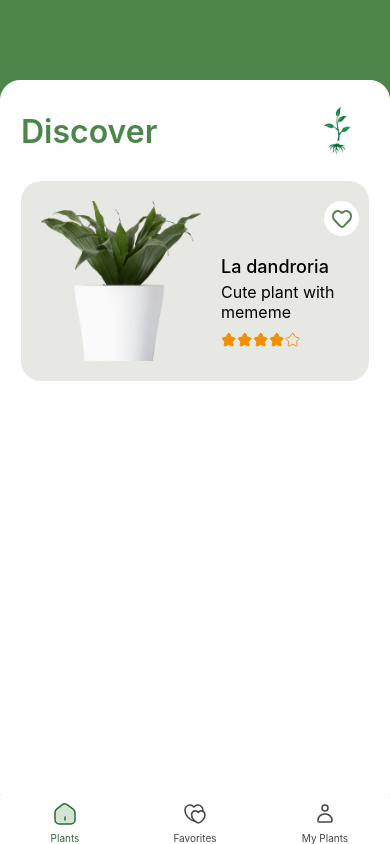
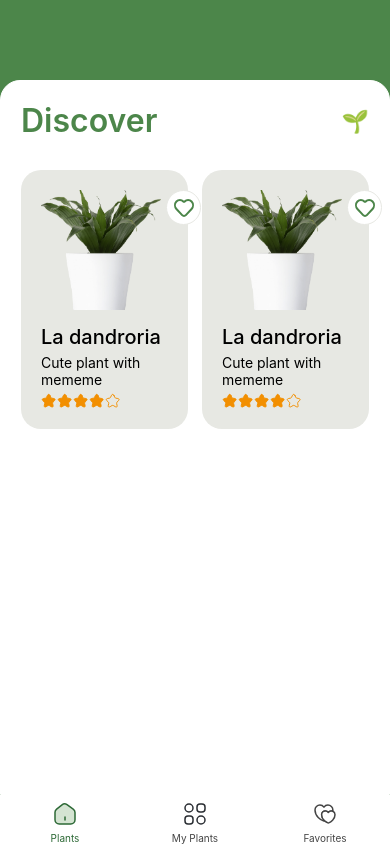
Before and after one commit to DevMahabbat/PlantsApp, a React Native app: screen /HomeMain in a window 390 px wide. Built offline with nearby package versions, Linux system fonts and the light colour scheme.

Commit message:
added favorites screen UI

```diff
--- a/src/assets/ProfileIcon.js
+++ b/src/assets/ProfileIcon.js
@@ -1,10 +1,19 @@
 import * as React from 'react';
 import Svg, {Path} from 'react-native-svg';
 const SvgProfile = props => (
-  <Svg xmlns="http://www.w3.org/2000/svg" width={25} height={25} {...props}>
+  <Svg
+    xmlns="http://www.w3.org/2000/svg"
+    width={24}
+    height={24}
+    fill="none"
+    {...props}>
     <Path
+      stroke="#292D32"
+      strokeLinecap="round"
+      strokeLinejoin="round"
+      strokeMiterlimit={10}
       strokeWidth={1.5}
-      d="M15 7a3 3 0 1 1-6 0 3 3 0 0 1 6 0ZM5 19.5a6.5 6.5 0 0 1 6.5-6.5h1a6.5 6.5 0 0 1 6.5 6.5v.5a1 1 0 0 1-1 1H6a1 1 0 0 1-1-1v-.5Z"
+      d="M17 10h2c2 0 3-1 3-3V5c0-2-1-3-3-3h-2c-2 0-3 1-3 3v2c0 2 1 3 3 3ZM5 22h2c2 0 3-1 3-3v-2c0-2-1-3-3-3H5c-2 0-3 1-3 3v2c0 2 1 3 3 3ZM6 10a4 4 0 1 0 0-8 4 4 0 0 0 0 8ZM18 22a4 4 0 1 0 0-8 4 4 0 0 0 0 8Z"
     />
   </Svg>
 );
--- a/src/navigation/components/Slider/Slider.tsx
+++ b/src/navigation/components/Slider/Slider.tsx
@@ -9,8 +9,8 @@ import {
 } from 'react-native';
 
 const data = [
-  {id: 1, source: require('../../../assets/images/plant2.png')},
-  {id: 2, source: require('../../../assets/images/plant3.png')},
+  {id: 1, source: require('../../../assets/images/plantonb2.png')},
+  {id: 2, source: require('../../../assets/images/plant2.png')},
   {id: 3, source: require('../../../assets/images/plantonb.png')},
 ];
 
@@ -70,6 +70,7 @@ const styles = StyleSheet.create({
     marginHorizontal: 20,
     borderRadius: 20,
     marginTop: 20,
+    resizeMode: 'contain',
   },
   paginationContainer: {
     flexDirection: 'row',
--- a/src/navigation/navigator/HomeTabNavigator.tsx
+++ b/src/navigation/navigator/HomeTabNavigator.tsx
@@ -30,6 +30,19 @@ export const HomeTabNavigator: React.FC = () => {
         }}
         component={HomeStackNavigator}
       />
+
+      <Tab.Screen
+        name="My Plants"
+        options={{
+          tabBarIcon: ({focused}: any) => (
+            <SvgProfile
+              stroke={focused ? '#2D6936' : '#444444'}
+              fill={focused ? '#D4E4D2' : '#fff'}
+            />
+          ),
+        }}
+        component={MyPlantsScreen}
+      />
       <Tab.Screen
         name="Favorites"
         options={{
@@ -42,18 +55,6 @@ export const HomeTabNavigator: React.FC = () => {
         }}
         component={FavoritesScreen}
       />
-      <Tab.Screen
-        name="My Plants"
-        options={{
-          tabBarIcon: ({focused}: any) => (
-            <SvgProfile
-              stroke={focused ? '#2D6936' : '#444444'}
-              fill={focused ? '#D4E4D2' : '#fff'}
-            />
-          ),
-        }}
-        component={MyPlantsScreen}
-      />
     </Tab.Navigator>
   );
 };
--- a/src/navigation/screens/FavoritesScreen.tsx
+++ b/src/navigation/screens/FavoritesScreen.tsx
@@ -1,14 +1,105 @@
-import {StyleSheet, Text, View} from 'react-native';
+import {
+  Image,
+  ScrollView,
+  StyleSheet,
+  Text,
+  TouchableOpacity,
+  View,
+} from 'react-native';
 import React from 'react';
+import SvgLikeIcon from '../../assets/LikeIcon';
+import SvgRatingFilled from '../../assets/SvgRatingFilled';
+import SvgRating from '../../assets/Star';
 
-const FavoritesScreen = () => {
+const FavoritesScreen = ({navigation}: any) => {
   return (
-    <View>
-      <Text>FavoritesScreen</Text>
+    <View style={styles.mainCont}>
+      <ScrollView style={styles.maincontwrapper}>
+        <View style={styles.toptext}>
+          <Text style={styles.label}>Favorites</Text>
+          <Text style={styles.label}>🌵</Text>
+        </View>
+        <View style={{rowGap: 20}}>
+          <TouchableOpacity
+            style={styles.itemswrapper}
+            onPress={() => navigation.navigate('HomeDetails')}>
+            <Image
+              style={styles.image}
+              source={require('../../assets/images/plantonb.png')}
+            />
+            <View>
+              <View style={styles.favWrapper}>
+                <SvgLikeIcon />
+              </View>
+              <View style={{marginTop: 20, rowGap: 5}}>
+                <Text style={styles.headtext}>La dandroria</Text>
+                <Text style={styles.desctext}>Cute plant with mememe</Text>
+                <View style={{flexDirection: 'row', marginTop: 5}}></View>
+              </View>
+              <View style={{flexDirection: 'row'}}>
+                {Array.from({length: 4}).map((_, index) => (
+                  <SvgRatingFilled key={index} />
+                ))}
+                <SvgRating />
+              </View>
+            </View>
+          </TouchableOpacity>
+        </View>
+      </ScrollView>
     </View>
   );
 };
 
 export default FavoritesScreen;
 
-const styles = StyleSheet.create({});
+const styles = StyleSheet.create({
+  mainCont: {
+    flex: 1,
+    backgroundColor: '#4C864A',
+  },
+  maincontwrapper: {
+    marginTop: 80,
+    borderWidth: 1,
+    borderColor: '#fff',
+    borderTopLeftRadius: 20,
+    borderTopRightRadius: 20,
+    backgroundColor: '#fff',
+    flex: 1,
+  },
+  toptext: {
+    paddingHorizontal: 20,
+    paddingVertical: 20,
+    flexDirection: 'row',
+    justifyContent: 'space-between',
+    alignItems: 'center',
+    marginBottom: 10,
+  },
+  label: {
+    fontSize: 32,
+    fontWeight: '600',
+    color: '#4C864A',
+  },
+  image: {
+    width: 160,
+    height: 160,
+  },
+  itemswrapper: {
+    backgroundColor: '#E7E8E3',
+    borderRadius: 20,
+    marginHorizontal: 20,
+    padding: 20,
+    flexDirection: 'row',
+    columnGap: 10,
+  },
+  favWrapper: {
+    alignSelf: 'flex-end',
+    marginRight: 40,
+    borderWidth: 1,
+    borderRadius: 22,
+    padding: 5,
+    borderColor: '#fff',
+    backgroundColor: '#fff',
+  },
+  headtext: {fontSize: 22, fontWeight: '500'},
+  desctext: {fontSize: 16, width: '95%'},
+});
--- a/src/navigation/screens/HomeScreen.tsx
+++ b/src/navigation/screens/HomeScreen.tsx
@@ -17,28 +17,57 @@ const HomeScreen = ({navigation}: any) => {
       <ScrollView style={styles.maincontwrapper}>
         <View style={styles.toptext}>
           <Text style={styles.label}>Discover</Text>
-          <Image
-            style={{width: 60, height: 60}}
+          <Text style={{fontSize: 22}}>🌱</Text>
+          {/* <Image
+            style={{width: 50, height: 50}}
             source={require('../../assets/images/plant3.png')}
-          />
+          /> */}
         </View>
         {/* wrapper for rendering items */}
-        <View style={{rowGap: 20}}>
+        <View style={styles.itemsWrapper}>
           <TouchableOpacity
             style={styles.itemswrapper}
             onPress={() => navigation.navigate('HomeDetails')}>
-            <Image
-              style={styles.image}
-              source={require('../../assets/images/plantonb.png')}
-            />
-            <View>
+            <View style={{flexDirection: 'row'}}>
+              <Image
+                style={styles.image}
+                source={require('../../assets/images/plantonb.png')}
+              />
               <View style={styles.favWrapper}>
                 <SvgLikeIcon />
               </View>
-              <View style={{marginTop: 20, rowGap: 5}}>
+            </View>
+            <View>
+              <View style={{rowGap: 5, flexDirection: 'row'}}>
+                <View>
+                  <Text style={styles.headtext}>La dandroria</Text>
+                  <Text style={styles.desctext}>Cute plant with mememe</Text>
+                </View>
+              </View>
+              <View style={{flexDirection: 'row'}}>
+                {Array.from({length: 4}).map((_, index) => (
+                  <SvgRatingFilled key={index} />
+                ))}
+                <SvgRating />
+              </View>
+            </View>
+          </TouchableOpacity>
+          <TouchableOpacity
+            style={styles.itemswrapper}
+            onPress={() => navigation.navigate('HomeDetails')}>
+            <View style={{flexDirection: 'row'}}>
+              <Image
+                style={styles.image}
+                source={require('../../assets/images/plantonb.png')}
+              />
+              <View style={styles.favWrapper}>
+                <SvgLikeIcon />
+              </View>
+            </View>
+            <View>
+              <View>
                 <Text style={styles.headtext}>La dandroria</Text>
                 <Text style={styles.desctext}>Cute plant with mememe</Text>
-                <View style={{flexDirection: 'row', marginTop: 5}}></View>
               </View>
               <View style={{flexDirection: 'row'}}>
                 {Array.from({length: 4}).map((_, index) => (
@@ -61,7 +90,6 @@ const styles = StyleSheet.create({
     flex: 1,
     backgroundColor: '#4C864A',
   },
-
   maincontwrapper: {
     marginTop: 80,
     borderWidth: 1,
@@ -77,6 +105,7 @@ const styles = StyleSheet.create({
     flexDirection: 'row',
     justifyContent: 'space-between',
     alignItems: 'center',
+    marginBottom: 10,
   },
   label: {
     fontSize: 32,
@@ -84,26 +113,34 @@ const styles = StyleSheet.create({
     color: '#4C864A',
   },
   image: {
-    width: 160,
-    height: 160,
+    width: 120,
+    height: 120,
+    marginBottom: 10,
+    marginRight: 5,
+  },
+  itemsWrapper: {
+    flexDirection: 'row',
+    flexWrap: 'wrap',
+    justifyContent: 'space-between',
+    paddingHorizontal: 20,
   },
   itemswrapper: {
     backgroundColor: '#E7E8E3',
     borderRadius: 20,
-    marginHorizontal: 20,
+    marginBottom: 20,
+    width: '48%',
     padding: 20,
-    flexDirection: 'row',
-    columnGap: 20,
+    flexDirection: 'column',
+    justifyContent: 'space-between',
   },
   favWrapper: {
-    alignSelf: 'flex-end',
-    marginRight: 50,
+    alignSelf: 'flex-start',
     borderWidth: 1,
     borderRadius: 22,
     padding: 5,
-    borderColor: '#fff',
+    borderColor: '#E7E8E3',
     backgroundColor: '#fff',
   },
-  headtext: {fontSize: 18, fontWeight: '500'},
-  desctext: {fontSize: 16, width: '95%'},
+  headtext: {fontSize: 20, fontWeight: '500', marginVertical: 5},
+  desctext: {fontSize: 14, width: '95%', marginBottom: 5},
 });
--- a/src/navigation/screens/MyPlantsScreen.tsx
+++ b/src/navigation/screens/MyPlantsScreen.tsx
@@ -1,14 +1,46 @@
-import {StyleSheet, Text, View} from 'react-native';
+import {ScrollView, StyleSheet, Text, View} from 'react-native';
 import React from 'react';
 
 const MyPlantsScreen = () => {
   return (
-    <View>
-      <Text>MyPlantsScreen</Text>
+    <View style={styles.mainCont}>
+      <ScrollView style={styles.maincontwrapper}>
+        <View style={styles.toptext}>
+          <Text style={styles.label}>My Plants</Text>
+          <Text style={styles.label}>🪴</Text>
+        </View>
+      </ScrollView>
     </View>
   );
 };
 
 export default MyPlantsScreen;
 
-const styles = StyleSheet.create({});
+const styles = StyleSheet.create({
+  mainCont: {
+    flex: 1,
+    backgroundColor: '#4C864A',
+  },
+  maincontwrapper: {
+    marginTop: 80,
+    borderWidth: 1,
+    borderColor: '#fff',
+    borderTopLeftRadius: 20,
+    borderTopRightRadius: 20,
+    backgroundColor: '#fff',
+    flex: 1,
+  },
+  toptext: {
+    paddingHorizontal: 20,
+    paddingVertical: 20,
+    flexDirection: 'row',
+    justifyContent: 'space-between',
+    alignItems: 'center',
+    marginBottom: 10,
+  },
+  label: {
+    fontSize: 32,
+    fontWeight: '600',
+    color: '#4C864A',
+  },
+});
```
Also changed, not shown: 8 other files (tests, documents, lock files or other folders).
